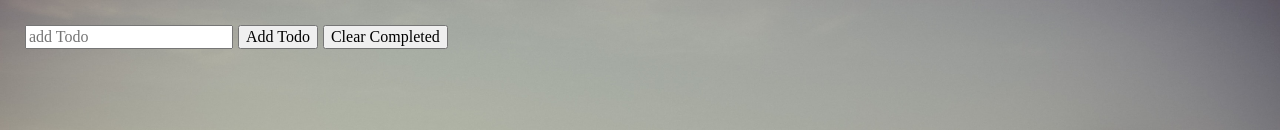
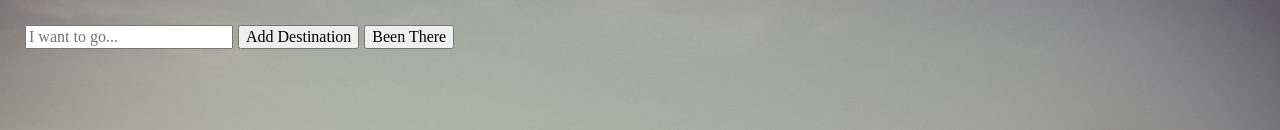
Before and after one commit to bdurbcs6/react-todo, a React (Create React App) app: page / in a window 1280 px wide. Shown: the top 130 px of the page. Built offline with nearby package versions, Linux system fonts and the light colour scheme.

Commit message:
working with styling todo app to destinations app

```diff
--- a/src/components/TodoComponents/TodoForm.js
+++ b/src/components/TodoComponents/TodoForm.js
@@ -9,10 +9,10 @@ const TodoForm = props => {
         type="text"
         name="todo"
         value={props.value}
-        placeholder="add Todo"
+        placeholder="I want to go..."
         />
-      <button className="add-todo" onClick={props.handleAddTodo}>Add Todo</button>
-      <button className="clear-todo" onClick={props.handleClearTodos}>Clear Completed</button>
+      <button className="add-todo" onClick={props.handleAddTodo}>Add Destination</button>
+      <button className="clear-todo" onClick={props.handleClearTodos}>Been There</button>
     </form>
   );
 };
```
